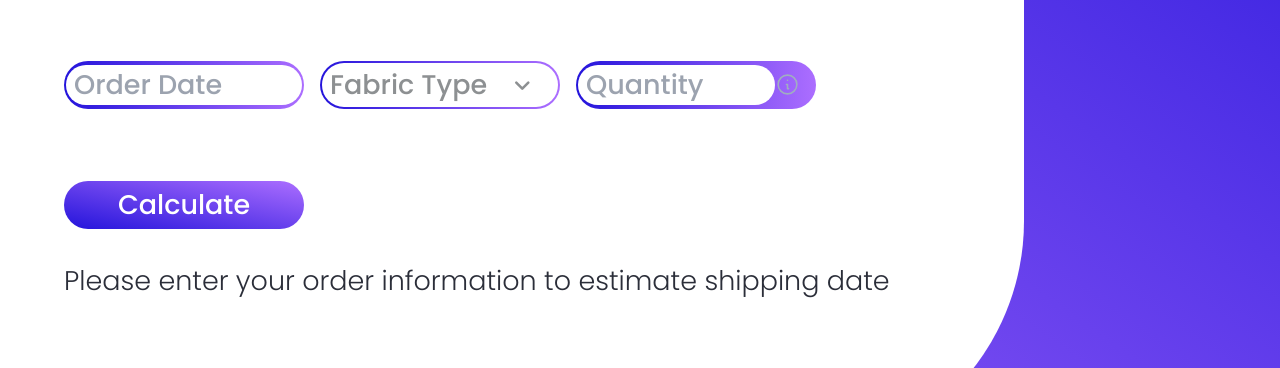
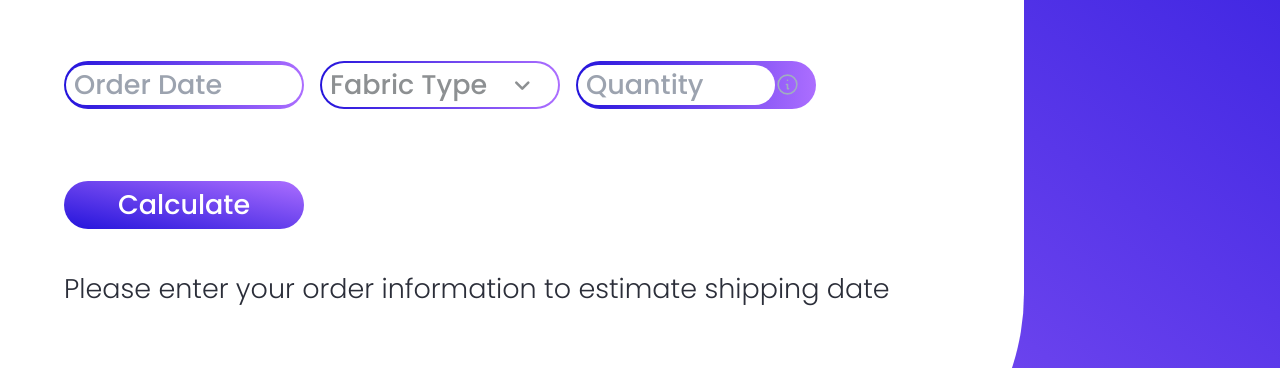
Before and after one commit to gizemhaspolat/Shipping-Time-Calculator, a website: page src/index.html in a window 1280 px wide. Shown: the part 432-800 px from the top of the page. Drawn offline with Linux system fonts and the light colour scheme.

Commit message:
minor style edits

```diff
--- a/src/index.html
+++ b/src/index.html
@@ -22,7 +22,7 @@
     <div class="h-full bg-gradient-to-tr to-[#2414DB] from-[#AC6EFF]">
       <div
         id="whiteBgDiv"
-        class="h-fit flex flex-col w-4/5 bg-white rounded-r-[30vh] pl-6"
+        class="h-fit flex flex-col w-4/5 bg-white rounded-r-[30vh] pb-4 pl-6"
       >
         <h1
           class="font-poppins font-bold text-2xl sm:text-[43px] text-[#2B2E39] sm:ml-10 py-10 pr-8 sm:pb-24"
@@ -209,7 +209,7 @@
         <button
           id="calculateBtn"
           type="submit"
-          class="font-poppins font-medium text-white text-lg sm:text-[27px] sm:ml-10 mb-4 mt-6 sm:mt-12 px-4 rounded-[50px] w-48 sm:w-60 h-12 from-[#2414DB] to-[#AC6EFF] bg-gradient-to-tr"
+          class="font-poppins font-medium text-white text-lg sm:text-[27px] sm:ml-10 mb-6 mt-6 sm:mt-12 px-4 rounded-[50px] w-48 sm:w-60 h-12 from-[#2414DB] to-[#AC6EFF] bg-gradient-to-tr"
           onclick="calculateShippingDay()"
         >
           Calculate
@@ -217,7 +217,7 @@
         <div class="inline-block sm:ml-10">
           <p
             id="shippingDay"
-            class="pr-4 py-4 mb-36 font-poppins font-light text-md sm:text-[27px] text-[#2B2E39]"
+            class="pr-4 py-4 mb-48 font-poppins font-light text-md sm:text-[27px] text-[#2B2E39]"
           >
             Please enter your order information to estimate shipping date
           </p>
```
Also changed, not shown: src/output.css.
